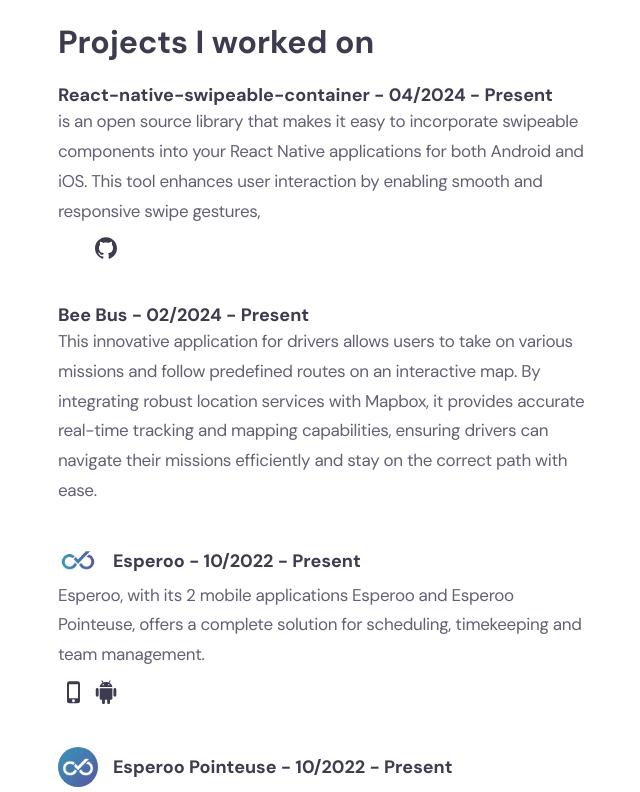
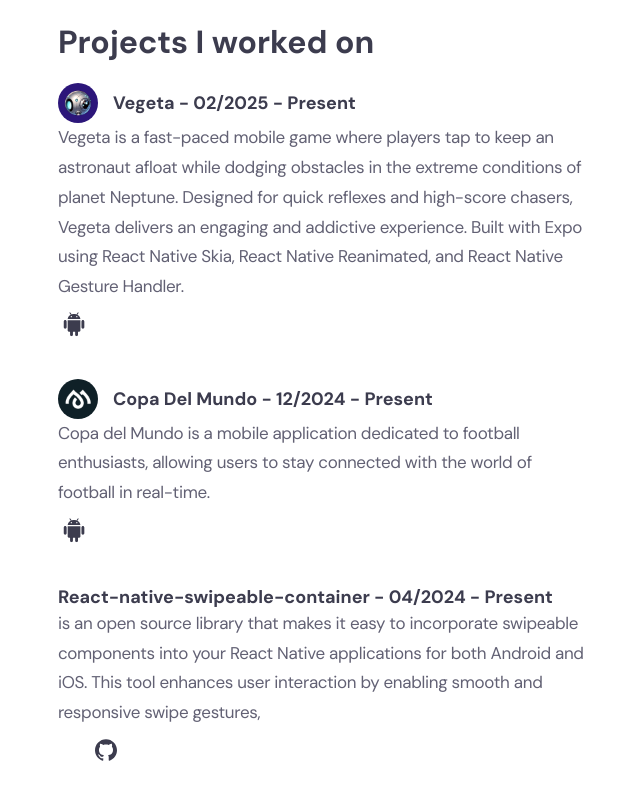
Before and after one commit to houssemELbahri/portfolio, a React (Vite) app: page / in a window 1280 px wide. Shown: the part 920-1712 px from the top of the page, without its empty margins (49-689 px from the left). Built offline with nearby package versions, Linux system fonts and the light colour scheme; some icons are missing.

Commit message:
update projects section

```diff
--- a/src/constants/index.ts
+++ b/src/constants/index.ts
@@ -5,6 +5,9 @@
 import KAFU from "../images/kafu.webp"
 import AUDITTAB from "../images/audittab.webp"
 import ACTIFPLANNER from "../images/actifplanner.webp"
+import COPADELMUNDO from "../images/copadelmundo.webp"
+import VEGETA from "../images/vegeta.webp"
+
 
 
 
@@ -16,6 +19,28 @@
 
 
 export const PROJECTS: Project[] = [
+    {
+        id: "9",
+        name: "Vegeta",
+        fromDate: "02/2025",
+        toDate: "Present",
+        company: "Personnel",
+        technologies: ["React native", "Typescript", "Reanimated","Gestures"],
+        image: VEGETA,
+        description: "Vegeta is a fast-paced mobile game where players tap to keep an astronaut afloat while dodging obstacles in the extreme conditions of planet Neptune. Designed for quick reflexes and high-score chasers, Vegeta delivers an engaging and addictive experience. Built with Expo using React Native Skia, React Native Reanimated, and React Native Gesture Handler.",
+        googlePlayLink:"https://play.google.com/store/apps/details?id=com.elbahri.neptune",
+    },
+    {
+        id: "8",
+        name: "Copa Del Mundo",
+        fromDate: "12/2024",
+        toDate: "Present",
+        company: "Personnel",
+        technologies: ["React native", "Typescript", "Reanimated","Gestures"],
+        image: COPADELMUNDO,
+        description: "Copa del Mundo is a mobile application dedicated to football enthusiasts, allowing users to stay connected with the world of football in real-time.",
+        googlePlayLink:"https://play.google.com/store/apps/details?id=com.elbahri.copaDelMundo.premium",
+    },
     {
         id: "7",
         name: "React-native-swipeable-container",
```
Also changed, not shown: src/images/copadelmundo.webp (added), src/images/vegeta.webp (added), 1 other file (tests, documents, lock files or other folders).
